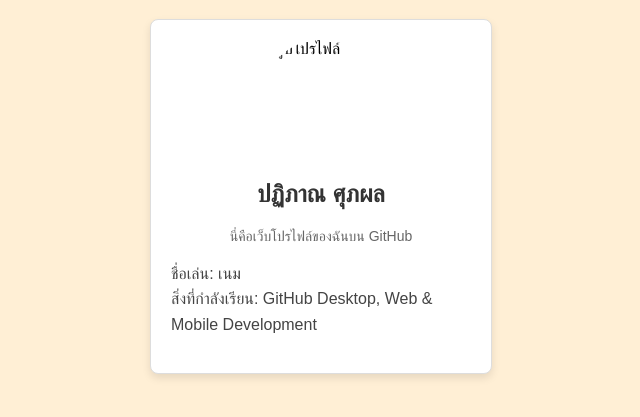
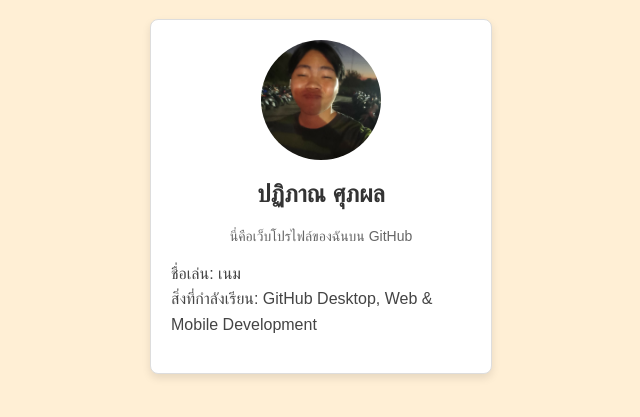
Before and after one commit to Patihon/my-web-profile, a plain HTML site: page index.html in a window 1280 px wide. Shown: the part 81-498 px from the top of the page, without its empty margins (319-959 px from the left). Drawn offline with Linux system fonts and the light colour scheme.

```diff
--- a/index.html
+++ b/index.html
@@ -12,7 +12,7 @@
   </header>
 
   <main class="card">
-    <img src="profile.jpg" alt="รูปโปรไฟล์">
+    <img src="924969325_1534127276443276_1370747461244650399_n.jpg" alt="รูปโปรไฟล์">
     <h2 id="profile-name">ปฏิภาณ ศุภผล</h2>
     <p class="bio">นี่คือเว็บโปรไฟล์ของฉันบน GitHub</p>
     <ul>
```
Also changed, not shown: 924969325_1534127276443276_1370747461244650399_n.jpg (added).
